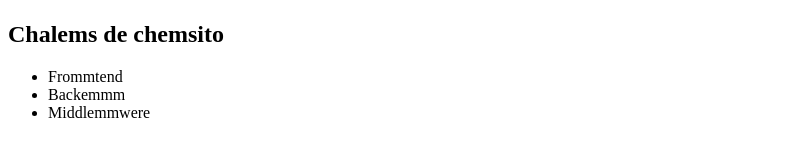
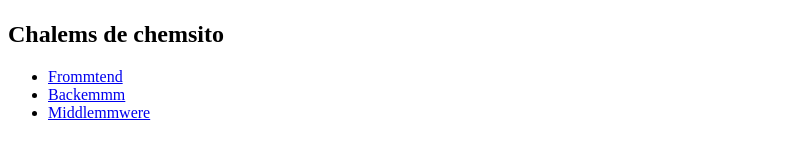
Before and after one commit to HectorAlrz/bootcamp12g, a plain HTML site: page s1html/index.html in a window 1280 px wide. Shown: the part 409-568 px from the top of the page, without its empty margins (0-793 px from the left). Drawn offline with Linux system fonts and the light colour scheme.

Commit message:
adding URLS

```diff
--- a/s1html/index.html
+++ b/s1html/index.html
@@ -11,12 +11,16 @@
     <body>
         Koders Members
         <h1>Bienvenidos al módulo de Frontend con el sensei Isra.</h1>
+
         <img src="https://img.buzzfeed.com/buzzfeed-static/static/user_images/UTJTv7pFS_large.jpg?resize=100:100&amp;quality=auto?output-format=jpg" alt="Chalems">
+
         <h2>Chalems de chemsito</h2>
+
         <ul>
-            <li>Frommtend</li>
-            <li>Backemmm</li>
-            <li>Middlemmwere</li>
+            <li><a href="#">Frommtend</a></li>
+            <li><a href="#">Backemmm</a></li>
+            <li><a href="#">Middlemmwere</a></li>
         </ul>
+
     </body>
 </html>
```
